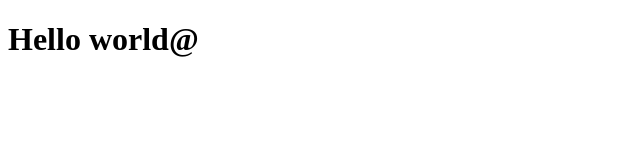
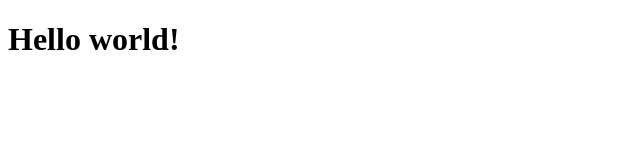
Before and after one commit to sabrinalw/sabrinalw, a plain HTML site: page site/index.html in a window 1280 px wide. Shown: the full height of the page, 0-640 px from the left. Drawn offline with Linux system fonts and the light colour scheme.

Commit message:
Small change

```diff
--- a/site/index.html
+++ b/site/index.html
@@ -4,6 +4,6 @@
 	<title>Hello world!</title>
 </head>
 <body>
-<h1>Hello world@</h1>
+<h1>Hello world!</h1>
 </body>
 </html>
```
